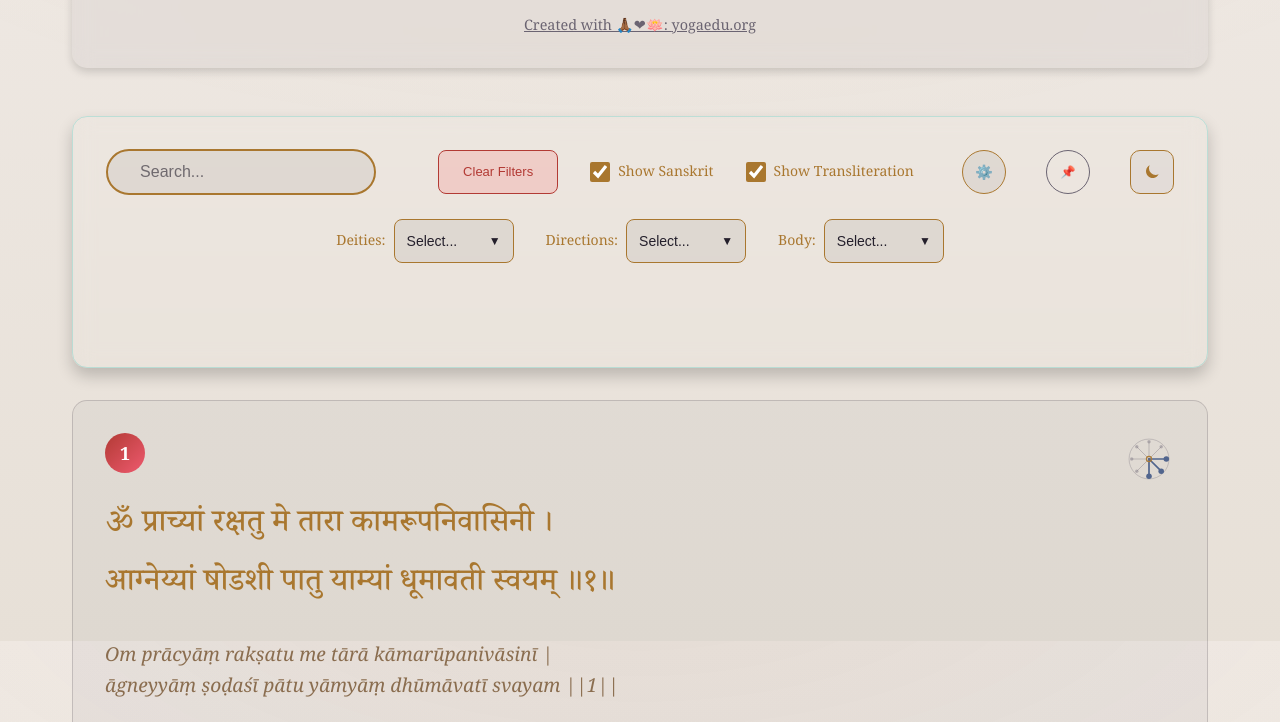
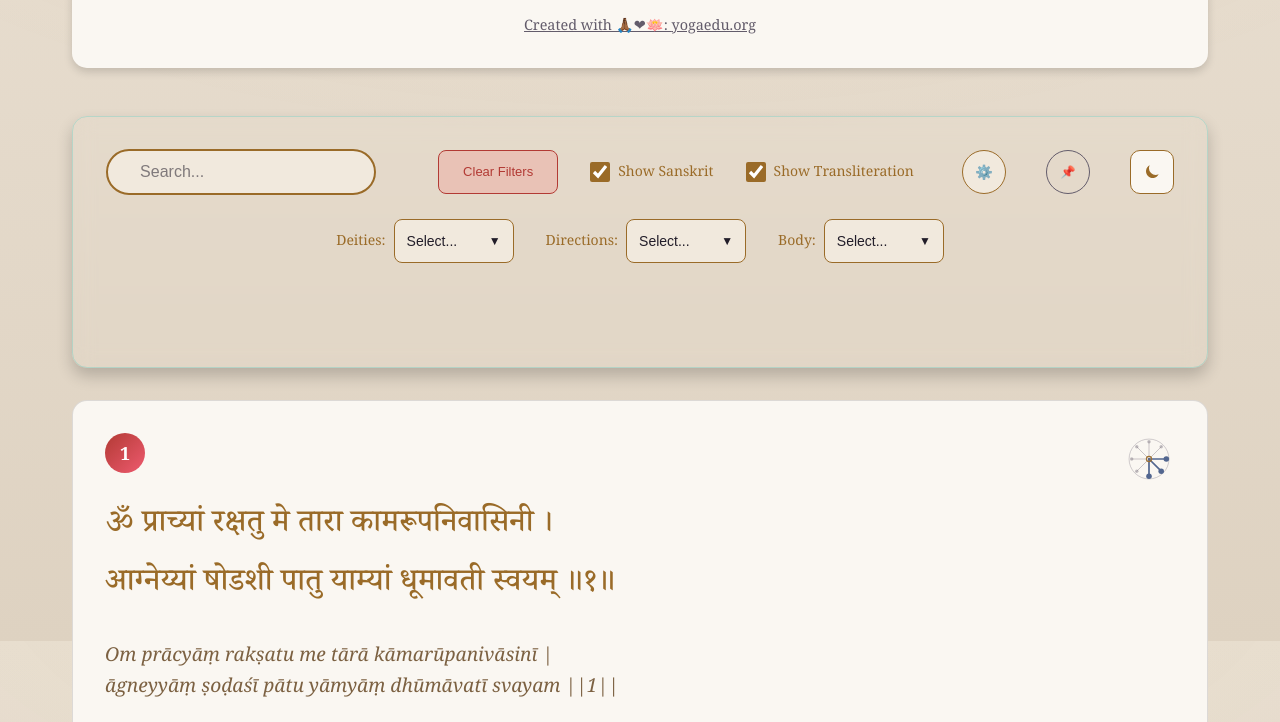
Before and after one commit to yogaedu-org/dmv-kavacham-study-tool, a plain HTML site: page index.html in a window 1280 px wide. Shown: the part 159-881 px from the top of the page. Drawn offline with Linux system fonts and the light colour scheme.

Commit message:
fix(design): crisp light theme — near-white cards on warm sand, not washed out (#17)
Light overlays were near-invisible dark tints on pale paper, so cards had no
definition (one washed sheet). Switch to opaque surfaces: deeper sand bg
(#e8ded0/#ded2c1) with near-white panels (#faf7f2) that pop, deeper gold/kumkum
accents for contrast, visible hairline borders. Verified visually: header +
controls + verse cards read as distinct, legible surfaces.

Co-Authored-By: Claude Opus 4.8 (1M context) <noreply@anthropic.com>

```diff
--- a/styles.css
+++ b/styles.css
@@ -82,18 +82,24 @@
     --color-primary: #efe9e4; --color-secondary: #e7e0d7; --color-accent: #a9772f;
     --color-text-primary: #241f2b; --color-text-secondary: #6b6472;
     --color-sanskrit: #a9772f; --color-transliteration: #8a6d4f;
-    --color-deity: #b23a34; --color-direction: #4a5f8a; --color-body: #8a6d4f;
-    --overlay-1: rgba(20, 18, 28, 0.035); --overlay-2: rgba(20, 18, 28, 0.06); --overlay-3: rgba(20, 18, 28, 0.10);
-    --line-color: rgba(20, 18, 28, 0.16); --placeholder-color: rgba(36, 31, 43, 0.6);
+    --color-primary: #e8ded0; --color-secondary: #ded2c1;
+    --color-accent: #9a6b28; --color-sanskrit: #9a6b28; --color-transliteration: #7c6142;
+    --color-deity: #a8352f; --color-direction: #3f5480; --color-body: #7a5f3f;
+    --color-text-primary: #221d29; --color-text-secondary: #635c6b;
+    --overlay-1: #faf7f2; --overlay-2: #f1e9dd; --overlay-3: #e7dccc;
+    --line-color: rgba(20, 18, 28, 0.13); --placeholder-color: rgba(34, 29, 41, 0.55);
   }
 }
 :root[data-theme="light"] {
   --color-primary: #efe9e4; --color-secondary: #e7e0d7; --color-accent: #a9772f;
   --color-text-primary: #241f2b; --color-text-secondary: #6b6472;
   --color-sanskrit: #a9772f; --color-transliteration: #8a6d4f;
-  --color-deity: #b23a34; --color-direction: #4a5f8a; --color-body: #8a6d4f;
-  --overlay-1: rgba(20, 18, 28, 0.035); --overlay-2: rgba(20, 18, 28, 0.06); --overlay-3: rgba(20, 18, 28, 0.10);
-  --line-color: rgba(20, 18, 28, 0.16); --placeholder-color: rgba(36, 31, 43, 0.6);
+  --color-primary: #e8ded0; --color-secondary: #ded2c1;
+  --color-accent: #9a6b28; --color-sanskrit: #9a6b28; --color-transliteration: #7c6142;
+  --color-deity: #a8352f; --color-direction: #3f5480; --color-body: #7a5f3f;
+  --color-text-primary: #221d29; --color-text-secondary: #635c6b;
+  --overlay-1: #faf7f2; --overlay-2: #f1e9dd; --overlay-3: #e7dccc;
+  --line-color: rgba(20, 18, 28, 0.13); --placeholder-color: rgba(34, 29, 41, 0.55);
 }
 :root[data-theme="dark"] {
   --color-primary: #14121c; --color-secondary: #1e1926; --color-accent: #e4b25a;
```
